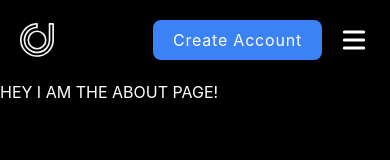
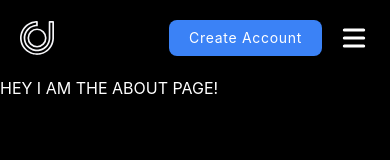
Before and after one commit to seano424/crypto-template, a Next.js app: page /about in a window 390 px wide. Shown: the top 160 px of the page. Built offline with nearby package versions, Linux system fonts and the light colour scheme; what tailwindcss-debug-screens would draw is missing.

Commit message:
Updated button text on small devices

```diff
--- a/components/Navbar.tsx
+++ b/components/Navbar.tsx
@@ -31,7 +31,7 @@ export default function Navbar(props: HeaderProps) {
           </button>
         </li>
         <li>
-          <button className="button">Create Account</button>
+          <button className="button text-sm md:text-base">Create Account</button>
         </li>
         <MenuIcon className="w-8 lg:hidden" />
       </ul>
```
